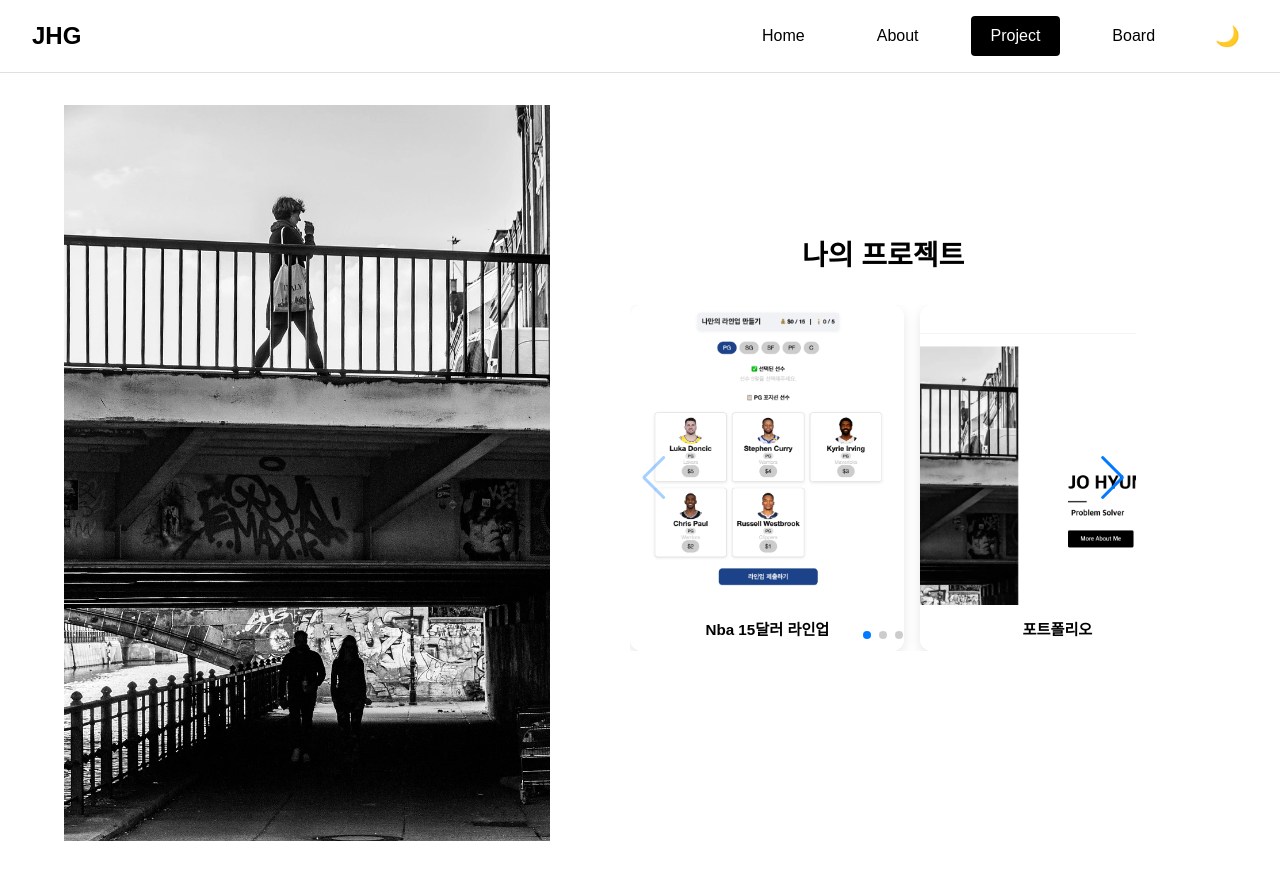
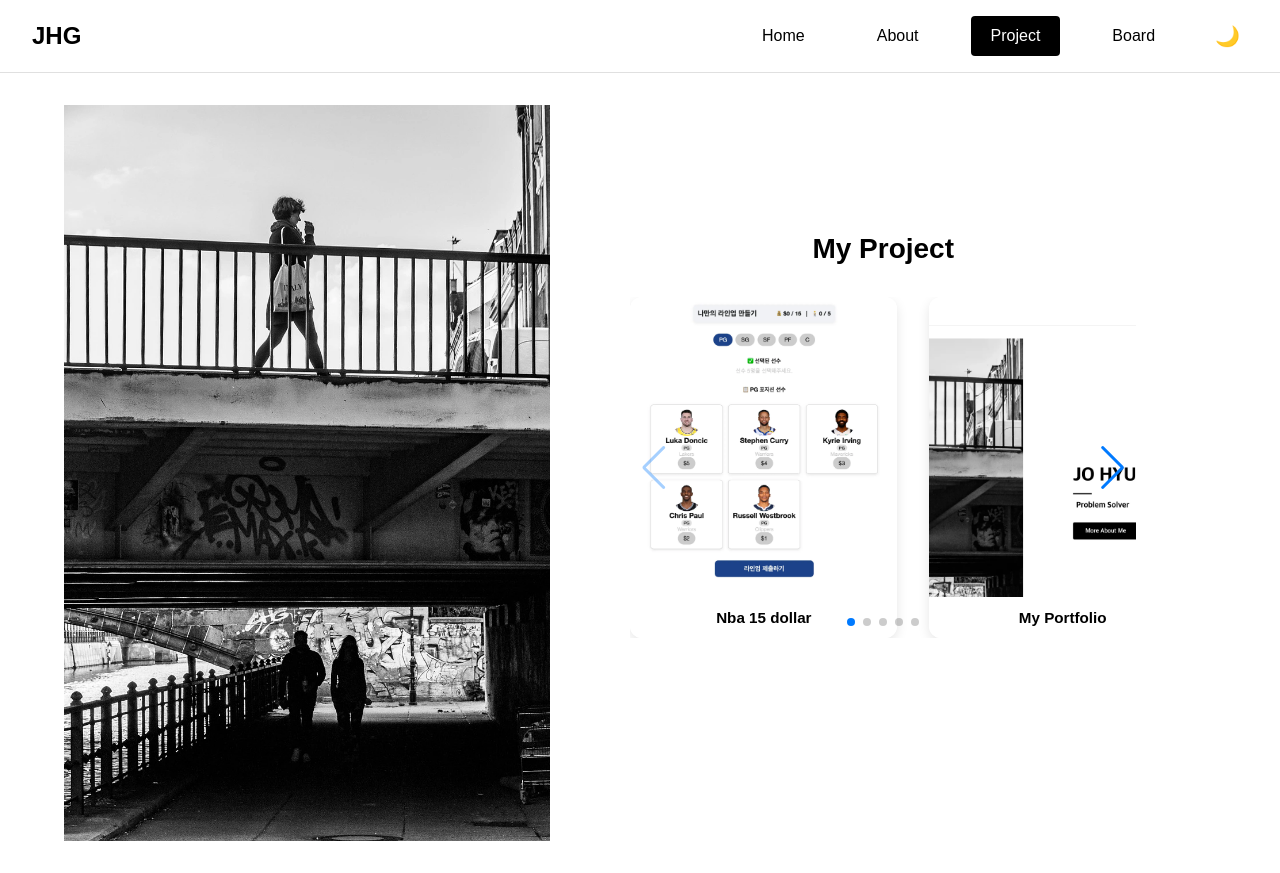
Before and after one commit to geunee92/my_portfolio, a Next.js app: page /project in a window 1280 px wide. Built offline with nearby package versions, Linux system fonts and the light colour scheme.

Commit message:
feat: 프로젝트 페이지 추가

```diff
--- a/src/components/ClientLayout/Header/index.styles.ts
+++ b/src/components/ClientLayout/Header/index.styles.ts
@@ -9,6 +9,7 @@ export const Container = styled.header`
   padding: 1rem 2rem;
   background-color: var(--bg);
   border-bottom: 1px solid #e0e0e0;
+  position: relative;
 `;
 
 export const Logo = styled.h1`
@@ -17,9 +18,44 @@ export const Logo = styled.h1`
   color: var(--text);
 `;
 
-export const Menu = styled.nav`
+export const DesktopMenu = styled.nav`
   display: flex;
   gap: 2rem;
+
+  @media (max-width: 768px) {
+    display: none;
+  }
+`;
+
+export const MobileMenuButton = styled.button`
+  display: none;
+  font-size: 1.5rem;
+  background: none;
+  border: none;
+  color: var(--text);
+  cursor: pointer;
+
+  @media (max-width: 768px) {
+    display: block;
+  }
+`;
+
+export const MobileMenu = styled.nav`
+  display: flex;
+  flex-direction: column;
+  gap: 1rem;
+  position: absolute;
+  top: 100%;
+  right: 1rem;
+  background-color: var(--bg);
+  border: 1px solid #ddd;
+  border-radius: 8px;
+  padding: 1rem;
+  z-index: 10;
+
+  @media (min-width: 769px) {
+    display: none;
+  }
 `;
 
 export const MenuItem = styled(Link, {
--- a/src/components/ClientLayout/Header/index.tsx
+++ b/src/components/ClientLayout/Header/index.tsx
@@ -1,6 +1,8 @@
+// components/Header/index.tsx
 "use client";
 
 import { usePathname } from "next/navigation";
+import { useState } from "react";
 import * as Styled from "./index.styles";
 
 const NAV_ITEMS = [
@@ -17,12 +19,13 @@ interface HeaderProps {
 
 export default function Header({ theme, toggleTheme }: HeaderProps) {
   const pathname = usePathname();
+  const [isOpen, setIsOpen] = useState(false);
 
   return (
     <Styled.Container>
       <Styled.Logo>JHG</Styled.Logo>
 
-      <Styled.Menu>
+      <Styled.DesktopMenu>
         {NAV_ITEMS.map(({ label, href }) => (
           <Styled.MenuItem key={href} href={href} $active={pathname === href}>
             {label}
@@ -32,7 +35,25 @@ export default function Header({ theme, toggleTheme }: HeaderProps) {
         <Styled.ThemeToggle onClick={toggleTheme}>
           {theme === "light" ? "🌙" : "☀️"}
         </Styled.ThemeToggle>
-      </Styled.Menu>
+      </Styled.DesktopMenu>
+
+      <Styled.MobileMenuButton onClick={() => setIsOpen(!isOpen)}>
+        ☰
+      </Styled.MobileMenuButton>
+
+      {isOpen && (
+        <Styled.MobileMenu>
+          {NAV_ITEMS.map(({ label, href }) => (
+            <Styled.MenuItem key={href} href={href} $active={pathname === href}>
+              {label}
+            </Styled.MenuItem>
+          ))}
+
+          <Styled.ThemeToggle onClick={toggleTheme}>
+            {theme === "light" ? "🌙" : "☀️"}
+          </Styled.ThemeToggle>
+        </Styled.MobileMenu>
+      )}
     </Styled.Container>
   );
 }
--- /dev/null
+++ b/src/components/ProjectSection/ProjectModal/index.styles.ts
@@ -0,0 +1,95 @@
+import styled from "@emotion/styled";
+
+export const ModalOverlay = styled.div`
+  position: fixed;
+  inset: 0;
+  background: rgba(0, 0, 0, 0.5);
+  z-index: 1000;
+`;
+
+export const ModalContainer = styled.div`
+  max-width: 640px;
+  width: 90%;
+  margin: 5vh auto;
+  background-color: var(--bg);
+  color: var(--text);
+  border-radius: 12px;
+  overflow: hidden;
+  box-shadow: 0 10px 40px rgba(0, 0, 0, 0.3);
+`;
+
+export const ModalImage = styled.img`
+  width: 100%;
+  height: 100%;
+  max-height: 500px;
+  object-fit: fill;
+`;
+
+export const ModalContent = styled.div`
+  padding: 1.5rem;
+`;
+
+export const Title = styled.h2`
+  font-size: 1.5rem;
+  margin-bottom: 0.75rem;
+`;
+
+export const Description = styled.p`
+  font-size: 1rem;
+  margin-bottom: 1rem;
+  line-height: 1.6;
+`;
+
+export const Skills = styled.ul`
+  display: flex;
+  flex-wrap: wrap;
+  gap: 0.5rem;
+  margin-bottom: 1.25rem;
+  list-style: none;
+  padding: 0;
+
+  li {
+    background-color: #eee;
+    padding: 0.4rem 0.75rem;
+    border-radius: 20px;
+    font-size: 0.875rem;
+    color: #333;
+  }
+`;
+
+export const Links = styled.div`
+  display: flex;
+  flex-direction: column;
+  gap: 0.5rem;
+`;
+
+export const LinkItem = styled.div`
+  display: flex;
+  align-items: center;
+  gap: 0.5rem;
+
+  a {
+    color: var(--text);
+    text-decoration: none;
+    font-weight: 500;
+
+    &:hover {
+      text-decoration: underline;
+    }
+  }
+
+  svg {
+    flex-shrink: 0;
+  }
+`;
+
+export const CloseButton = styled.button`
+  position: absolute;
+  top: 12px;
+  right: 16px;
+  font-size: 1.25rem;
+  background: none;
+  border: none;
+  color: var(--text);
+  cursor: pointer;
+`;
--- /dev/null
+++ b/src/components/ProjectSection/ProjectModal/index.tsx
@@ -0,0 +1,54 @@
+import { FaGithub, FaLink } from "react-icons/fa";
+import { Project } from "..";
+import * as Styled from "./index.styles";
+
+interface ProjectModalProps {
+  project: Project;
+  onClose: () => void;
+}
+export function ProjectModal({ project, onClose }: ProjectModalProps) {
+  return (
+    <Styled.ModalOverlay onClick={onClose}>
+      <Styled.ModalContainer onClick={(e) => e.stopPropagation()}>
+        <Styled.CloseButton onClick={onClose}>✕</Styled.CloseButton>
+
+        <Styled.ModalImage src={project.image} alt={project.title} />
+
+        <Styled.ModalContent>
+          <Styled.Title>{project.title}</Styled.Title>
+          <Styled.Description>{project.description}</Styled.Description>
+
+          <Styled.Skills>
+            {project.skills.map((skill) => (
+              <li key={skill}>{skill}</li>
+            ))}
+          </Styled.Skills>
+
+          <Styled.Links>
+            <Styled.LinkItem>
+              <FaLink />
+              <a
+                href={project.siteUrl}
+                target="_blank"
+                rel="noopener noreferrer"
+              >
+                Site: {project.siteUrl}
+              </a>
+            </Styled.LinkItem>
+
+            <Styled.LinkItem>
+              <FaGithub />
+              <a
+                href={project.githubUrl}
+                target="_blank"
+                rel="noopener noreferrer"
+              >
+                GitHub: {project.githubUrl}
+              </a>
+            </Styled.LinkItem>
+          </Styled.Links>
+        </Styled.ModalContent>
+      </Styled.ModalContainer>
+    </Styled.ModalOverlay>
+  );
+}
--- a/src/components/ProjectSection/index.styles.ts
+++ b/src/components/ProjectSection/index.styles.ts
@@ -38,14 +38,6 @@ export const Thumbnail = styled.img`
   &:hover {
     transform: scale(1.03);
   }
-
-  @media (max-width: 1024px) {
-    height: 260px;
-  }
-
-  @media (max-width: 768px) {
-    height: 200px;
-  }
 `;
 
 export const ProjectTitle = styled.div`
--- a/src/components/ProjectSection/index.tsx
+++ b/src/components/ProjectSection/index.tsx
@@ -1,10 +1,11 @@
 "use client";
-
+import { useState } from "react";
 import { Navigation, Pagination } from "swiper/modules";
 import { Swiper, SwiperSlide } from "swiper/react";
 import "swiper/css";
 import "swiper/css/navigation";
 import "swiper/css/pagination";
+import { mockProjects } from "@/mocks/projects";
 import {
   Section,
   Title,
@@ -12,34 +13,29 @@ import {
   Thumbnail,
   ProjectTitle,
 } from "./index.styles";
+import { ProjectModal } from "./ProjectModal";
 
-const mockProjects = [
-  {
-    id: 1,
-    title: "Nba 15달러 라인업",
-    image: "/assets/nba-project.webp",
-  },
-  {
-    id: 2,
-    title: "포트폴리오",
-    image: "/assets/portfolio-project.webp",
-  },
-  {
-    id: 3,
-    title: "love trip",
-    image: "/assets/love-trip-project.webp",
-  },
-];
+export interface Project {
+  id: number;
+  title: string;
+  image: string;
+  description: string;
+  skills: string[];
+  siteUrl: string;
+  githubUrl: string;
+}
 
 export default function ProjectSection() {
+  const [selectedProject, setSelectedProject] = useState<Project | null>(null);
+
   return (
     <Section>
-      <Title>나의 프로젝트</Title>
+      <Title>My Project</Title>
 
       <Swiper
         modules={[Navigation, Pagination]}
-        spaceBetween={16}
-        slidesPerView={1.05}
+        spaceBetween={32}
+        slidesPerView={1.1}
         navigation
         pagination={{ clickable: true }}
         breakpoints={{
@@ -56,13 +52,20 @@ export default function ProjectSection() {
       >
         {mockProjects.map((project) => (
           <SwiperSlide key={project.id}>
-            <SlideWrapper>
+            <SlideWrapper onClick={() => setSelectedProject(project)}>
               <Thumbnail src={project.image} alt={project.title} />
               <ProjectTitle>{project.title}</ProjectTitle>
             </SlideWrapper>
           </SwiperSlide>
         ))}
       </Swiper>
+
+      {selectedProject && (
+        <ProjectModal
+          project={selectedProject}
+          onClose={() => setSelectedProject(null)}
+        />
+      )}
     </Section>
   );
 }
--- /dev/null
+++ b/src/mocks/projects.ts
@@ -0,0 +1,73 @@
+export const mockProjects = [
+  {
+    id: 1,
+    title: "Nba 15 dollar",
+    image: "/assets/nba-project.webp",
+    description:
+      "제한된 예산으로 농구팀을 결성하는 웹사이트입니다. 터보레포 기반으로 디자인 컴포넌트 + 스토리북으로 UI 기반을 구축했습니다.",
+    skills: [
+      "React",
+      "Vite",
+      "Turborepo",
+      "TypeScript",
+      "Emotion",
+      "Firebase",
+      "vercel",
+    ],
+    siteUrl: "https://nba-blush.vercel.app/",
+    githubUrl: "https://github.com/geunee92/nba",
+  },
+  {
+    id: 2,
+    title: "My Portfolio",
+    image: "/assets/portfolio-project.webp",
+    description:
+      "개인 포트폴리오 웹사이트로 소개, 프로젝트, 방명록 등의 기능을 담고 있습니다.",
+    skills: [
+      "React",
+      "Next.js(App Router)",
+      "TypeScript",
+      "Emotion",
+      "Firebase",
+      "vercel",
+    ],
+    siteUrl: "https://kimminseoung.github.io/PortFolio/",
+    githubUrl: "https://github.com/kimminseoung/PortFolio",
+  },
+  {
+    id: 3,
+    title: "Love trip",
+    image: "/assets/love-trip-project.webp",
+    description:
+      "간단한 여행 웹사이트로 구글 로그인 기능과 Firebase 연습을 위해 작업했습니다.",
+    skills: ["React", "Vite", "TypeScript", "Emotion", "Firebase", "vercel"],
+    siteUrl: "https://love-trip-nu.vercel.app/",
+    githubUrl: "https://github.com/geunee92/trip",
+  },
+  {
+    id: 4,
+    title: "Youtube Clone",
+    image: "/assets/youtube-project.webp",
+    description:
+      "youtube 클론 코딩으로 nx 모노레포와 Vanilla extract 연습을 위해 작업했습니다.",
+    skills: [
+      "React",
+      "Next.js(App Router)",
+      "TypeScript",
+      "Vanilla extract",
+      "Nx monorepo",
+      "vercel",
+    ],
+    siteUrl: "https://design-system-wheat-zeta.vercel.app",
+    githubUrl: "https://github.com/geunee92/design-system",
+  },
+  {
+    id: 5,
+    title: "Suika game",
+    image: "/assets/suika-project.webp",
+    description: "Matter.js를 사용해서 만든 간단한 수박 게임입니다.",
+    skills: ["JavaScript, Matter.js", "GitHub Pages"],
+    siteUrl: "https://geunee92.github.io/my-suika-game/",
+    githubUrl: "https://github.com/geunee92/my-suika-game",
+  },
+];
```
Also changed, not shown: public/assets/suika-project.webp (added), public/assets/youtube-project.webp (added).
